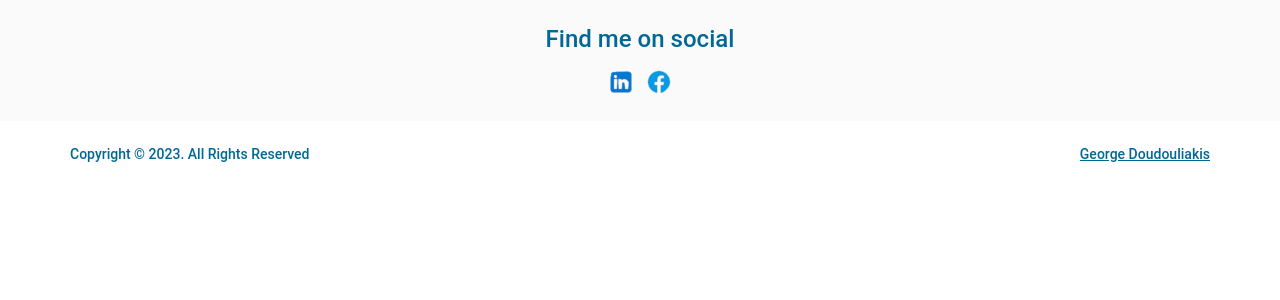
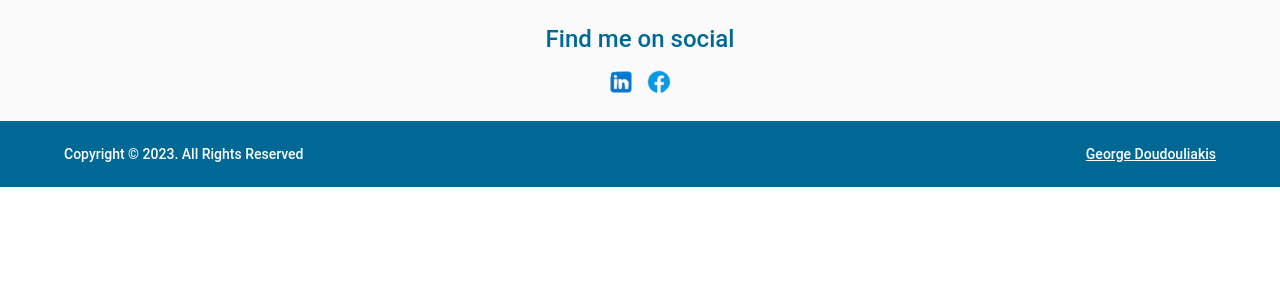
Before and after one commit to GeorgiosDoudouliakis/george-doudouliakis-dev, an Angular app: page / in a window 1280 px wide. Shown: the top 300 px of the page. Built offline with nearby package versions, Linux system fonts and the light colour scheme.

Commit message:
refactor: Change the max width of container class and styles on footer

```diff
--- a/src/app/components/footer/footer.component.html
+++ b/src/app/components/footer/footer.component.html
@@ -1,4 +1,6 @@
-<p class="container">
-  <span>Copyright &copy; {{ currentYear }}. All Rights Reserved</span>
-  <a routerLink="/">George Doudouliakis</a>
-</p>
+<div>
+  <p class="container">
+    <span>Copyright &copy; {{ currentYear }}. All Rights Reserved</span>
+    <a routerLink="/">George Doudouliakis</a>
+  </p>
+</div>
--- a/src/app/components/footer/footer.component.scss
+++ b/src/app/components/footer/footer.component.scss
@@ -1,10 +1,18 @@
 :host {
+  div {
+    background: var(--primary-color);
+
     p {
       display: flex;
       flex-direction: column;
       font-size: 14px;
       text-align: center;
       padding: var(--container-padding);
+
+      > span,
+      > a {
+        color: var(--secondary-color);
+      }
 
       > span {
         margin-bottom: 10px;
@@ -25,3 +33,4 @@
       }
     }
   }
+}
--- a/src/styles.scss
+++ b/src/styles.scss
@@ -53,7 +53,7 @@ a {
 /* Reusable Classes */
 .container {
   width: 90%;
-  max-width: 1140px;
+  max-width: 1280px;
   margin: auto;
 }
 
```
Lines whose indentation alone changed are shown as unchanged.
